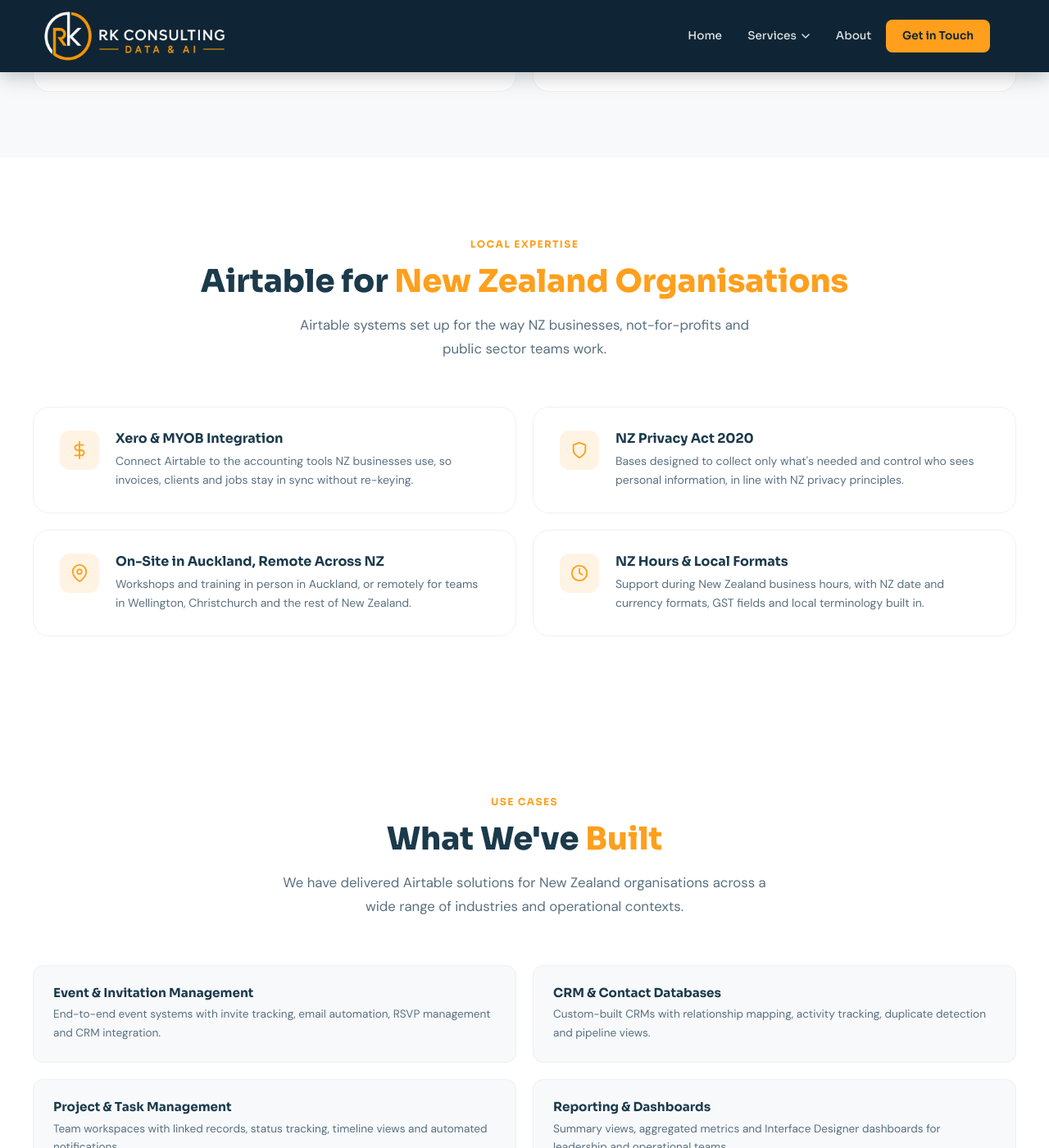
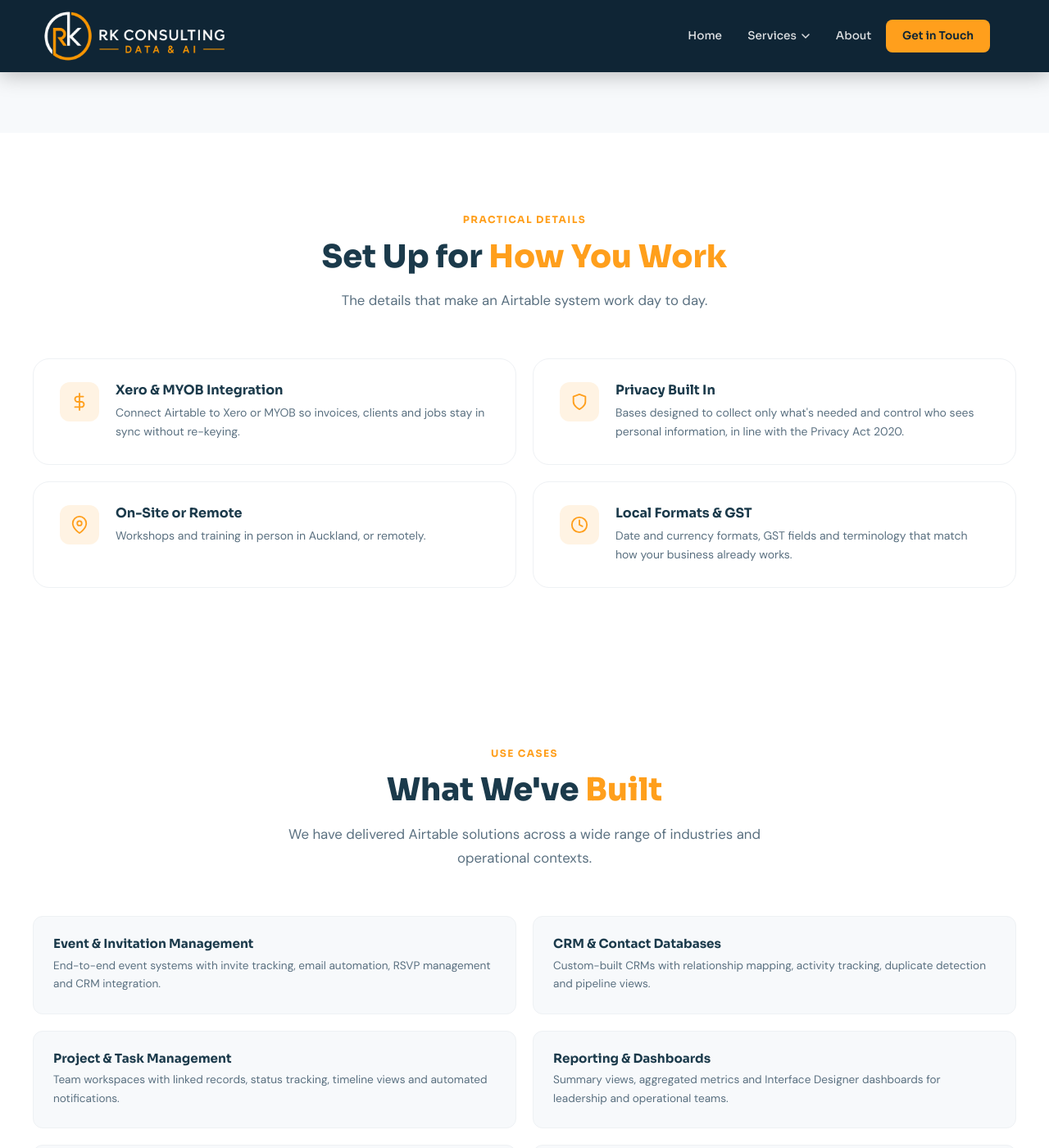
Before and after one commit to rkconsultingnz/rkconsultingnz.github.io, a Jekyll site: the page built from airtable.html, in a window 1280 px wide and 1400 px high, scrolled down 2580 px. Shown: the whole window at 82% size. Built offline with Jekyll 4.4.1, drawn with Linux system fonts in a browser that asks for light colours; some of the changed text lies outside the part shown.

Commit message:
Tone down location wording on Airtable, Power BI and AI pages
Keep Auckland/NZ in the title, description, H1 and one intro line; drop the
repeated mentions elsewhere. Local sections become plain "Practical Details"
(Xero/MYOB, GST, Privacy Act, on-site or remote) without NZ in every card.

Co-Authored-By: Claude Opus 5.5 <noreply@anthropic.com>
Claude-Session: https://claude.ai/code/session_016rPhsbE8KTFDMdVmhpC3P9

```diff
--- a/airtable.html
+++ b/airtable.html
@@ -4,19 +4,18 @@ permalink: /airtable/
 title: "Airtable Consultant NZ & Auckland | RK Consulting"
 description: "Airtable consultant in Auckland, NZ: bases, Interface Designer apps, automations and Xero, MYOB and Outlook integrations that replace spreadsheets."
 og_title: "Airtable Consultant NZ & Auckland | RK Consulting"
-og_description: "Auckland-based Airtable consultant helping New Zealand organisations replace spreadsheet chaos with custom Airtable databases, automations and workflows."
-last_modified_at: 2026-10-25
+og_description: "Custom Airtable databases, automations and workflows that replace spreadsheet chaos with scalable operational systems."
+last_modified_at: 2026-10-26
 redirect_from:
   - /pages/airtable.html
 breadcrumb: Airtable Consulting
 service:
-  name: Airtable Consulting (Auckland, New Zealand)
+  name: Airtable Consulting (Auckland, NZ)
   type: Airtable consulting
   description: >-
     Airtable base and table architecture, field structures and formulas, linked records and lookups,
     Interface Designer apps, automations and JavaScript scripting, and integrations with Outlook,
-    Slack, Salesforce, Xero and MYOB via Zapier, Make or custom code, plus QA, testing and training, for
-    organisations in Auckland and across New Zealand.
+    Slack, Salesforce, Xero and MYOB via Zapier, Make or custom code, plus QA, testing and training.
   offers:
     - Airtable base and table architecture
     - Airtable field structures and formula calculations
@@ -28,7 +27,7 @@ service:
     - Airtable training and knowledge transfer
 glance:
   - label: Who it's for
-    value: New Zealand businesses and teams outgrowing spreadsheets and manual processes
+    value: Businesses and teams outgrowing spreadsheets and manual processes
   - label: What you get
     value: Base and table design, Interface Designer apps, automations and scripting, integrations, testing and training
   - label: Works with
@@ -41,7 +40,7 @@ faq:
   - q: Can you improve an Airtable base we already have?
     a: Yes. We review and restructure existing bases, tidying tables and fields, fixing linked records, adding automations and building Interface Designer views, without losing your data.
   - q: Is Airtable a good fit for New Zealand organisations?
-    a: Yes. Airtable is used by NZ businesses, not-for-profits and public sector teams for CRMs, event management, projects, assets and operations. We set it up for local needs, such as Xero or MYOB integration, NZ date and currency formats, and handling personal information in line with the NZ Privacy Act 2020.
+    a: Yes. Businesses, not-for-profits and public sector teams use Airtable for CRMs, events, projects, assets and operations. We set it up with Xero or MYOB integration, GST fields and privacy controls where needed.
   - q: Will our team be able to manage it after handover?
     a: Yes. We design systems to be intuitive and easy to maintain, and we can provide tailored training so your team can run and evolve them with confidence.
 related: [airtable-ai-automation, ai-automation, spreadsheets]
@@ -54,8 +53,8 @@ hero_visual: airtable
     <div class="page-hero-text">
       {% include breadcrumb.html %}
       <div class="section-label">Service</div>
-      <h1>Airtable Consultant in <span>Auckland, New Zealand</span></h1>
-      <p>Transform spreadsheet chaos into elegant, scalable operational systems. RK Consulting designs, builds and automates Airtable solutions for New Zealand organisations, on-site in Auckland or remotely across NZ.</p>
+      <h1>Airtable Consultant in <span>Auckland, NZ</span></h1>
+      <p>Transform spreadsheet chaos into elegant, scalable operational systems. We design, build and automate Airtable solutions that grow with your business.</p>
       <a href="{{ '/contact/' | relative_url }}" class="btn-primary">Discuss Your Project &rarr;</a>
     </div>
     {% include hero-visual.html %}
@@ -72,7 +71,7 @@ hero_visual: airtable
         <div class="section-label">What We Build</div>
         <h2 class="section-title">Airtable as Your <span>Operational Hub</span></h2>
         <p style="color:var(--text-light);margin-bottom:1.5rem;line-height:1.75;">Airtable is far more than a database — it is a platform for building powerful operational workflows. We specialise in architecting solutions that replace disconnected spreadsheets and manual processes with structured, automated, and beautifully designed systems.</p>
-        <p style="color:var(--text-light);line-height:1.75;">Lacking the skills or time to set up and manage this powerful platform? As an Auckland-based Airtable consultant, we help New Zealand teams get the most from it, whether you are starting from scratch or need to level up an existing base.</p>
+        <p style="color:var(--text-light);line-height:1.75;">Lacking the skills or time to set up and manage this powerful platform? As an Auckland-based Airtable consultant, we help teams get the most from it, whether you are starting from scratch or need to level up an existing base.</p>
       </div>
       <div>
         <div style="background:var(--off-white);border-radius:var(--radius-lg);padding:2.5rem;border:1px solid var(--grey-100);">
@@ -180,41 +179,41 @@ hero_visual: airtable
   </div>
 </section>
 
-<!-- NZ FOCUS -->
+<!-- PRACTICAL DETAILS -->
 <section>
   <div class="section-inner">
     <div class="section-header center">
-      <div class="section-label">Local Expertise</div>
-      <h2 class="section-title">Airtable for <span>New Zealand Organisations</span></h2>
-      <p class="section-desc">Airtable systems set up for the way NZ businesses, not-for-profits and public sector teams work.</p>
+      <div class="section-label">Practical Details</div>
+      <h2 class="section-title">Set Up for <span>How You Work</span></h2>
+      <p class="section-desc">The details that make an Airtable system work day to day.</p>
     </div>
     <div class="consultancy-grid">
       <div class="consultancy-card">
         <div class="consultancy-card-icon"><svg aria-hidden="true" focusable="false" width="22" height="22" viewBox="0 0 24 24" fill="none" stroke="currentColor" stroke-width="2" stroke-linecap="round" stroke-linejoin="round"><line x1="12" y1="1" x2="12" y2="23"/><path d="M17 5H9.5a3.5 3.5 0 0 0 0 7h5a3.5 3.5 0 0 1 0 7H6"/></svg></div>
         <div class="consultancy-card-body">
           <h3>Xero &amp; MYOB Integration</h3>
-          <p>Connect Airtable to the accounting tools NZ businesses use, so invoices, clients and jobs stay in sync without re-keying.</p>
+          <p>Connect Airtable to Xero or MYOB so invoices, clients and jobs stay in sync without re-keying.</p>
         </div>
       </div>
       <div class="consultancy-card">
         <div class="consultancy-card-icon"><svg aria-hidden="true" focusable="false" width="22" height="22" viewBox="0 0 24 24" fill="none" stroke="currentColor" stroke-width="2" stroke-linecap="round" stroke-linejoin="round"><path d="M12 22s8-4 8-10V5l-8-3-8 3v7c0 6 8 10 8 10z"/></svg></div>
         <div class="consultancy-card-body">
-          <h3>NZ Privacy Act 2020</h3>
-          <p>Bases designed to collect only what's needed and control who sees personal information, in line with NZ privacy principles.</p>
+          <h3>Privacy Built In</h3>
+          <p>Bases designed to collect only what's needed and control who sees personal information, in line with the Privacy Act 2020.</p>
         </div>
       </div>
       <div class="consultancy-card">
         <div class="consultancy-card-icon"><svg aria-hidden="true" focusable="false" width="22" height="22" viewBox="0 0 24 24" fill="none" stroke="currentColor" stroke-width="2" stroke-linecap="round" stroke-linejoin="round"><path d="M21 10c0 7-9 13-9 13s-9-6-9-13a9 9 0 0 1 18 0z"/><circle cx="12" cy="10" r="3"/></svg></div>
         <div class="consultancy-card-body">
-          <h3>On-Site in Auckland, Remote Across NZ</h3>
-          <p>Workshops and training in person in Auckland, or remotely for teams in Wellington, Christchurch and the rest of New Zealand.</p>
+          <h3>On-Site or Remote</h3>
+          <p>Workshops and training in person in Auckland, or remotely.</p>
         </div>
       </div>
       <div class="consultancy-card">
         <div class="consultancy-card-icon"><svg aria-hidden="true" focusable="false" width="22" height="22" viewBox="0 0 24 24" fill="none" stroke="currentColor" stroke-width="2" stroke-linecap="round" stroke-linejoin="round"><circle cx="12" cy="12" r="10"/><polyline points="12 6 12 12 16 14"/></svg></div>
         <div class="consultancy-card-body">
-          <h3>NZ Hours &amp; Local Formats</h3>
-          <p>Support during New Zealand business hours, with NZ date and currency formats, GST fields and local terminology built in.</p>
+          <h3>Local Formats &amp; GST</h3>
+          <p>Date and currency formats, GST fields and terminology that match how your business already works.</p>
         </div>
       </div>
     </div>
@@ -227,7 +226,7 @@ hero_visual: airtable
     <div class="section-header center">
       <div class="section-label">Use Cases</div>
       <h2 class="section-title">What We've <span>Built</span></h2>
-      <p class="section-desc">We have delivered Airtable solutions for New Zealand organisations across a wide range of industries and operational contexts.</p>
+      <p class="section-desc">We have delivered Airtable solutions across a wide range of industries and operational contexts.</p>
     </div>
     <div class="use-cases-grid" style="grid-template-columns: repeat(2, 1fr);">
       <div class="use-case-card">
```
Also changed, not shown: ai-automation.html (+17 -17 lines), ai-consulting.html (+15 -15 lines), power-bi.html (+18 -19 lines).
